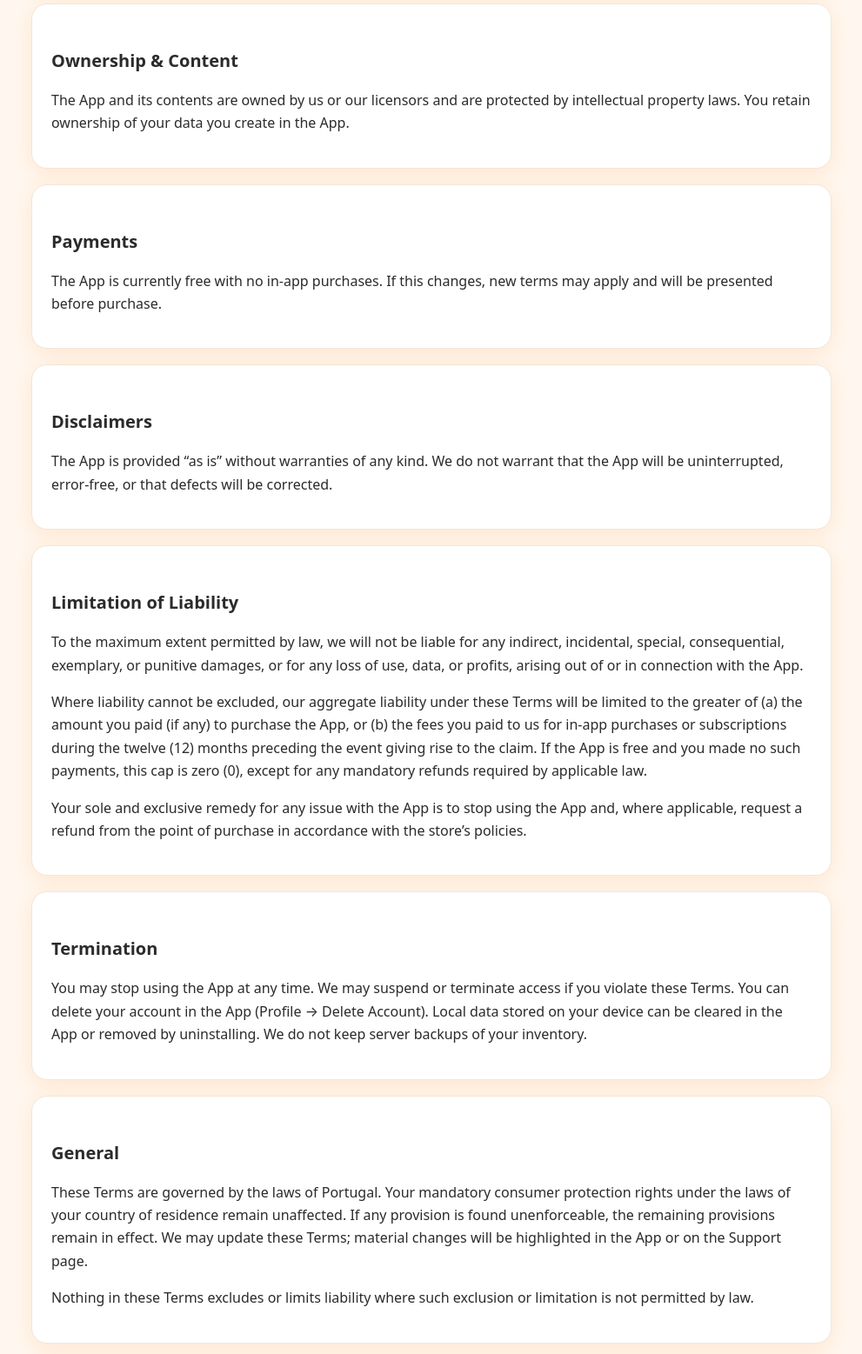
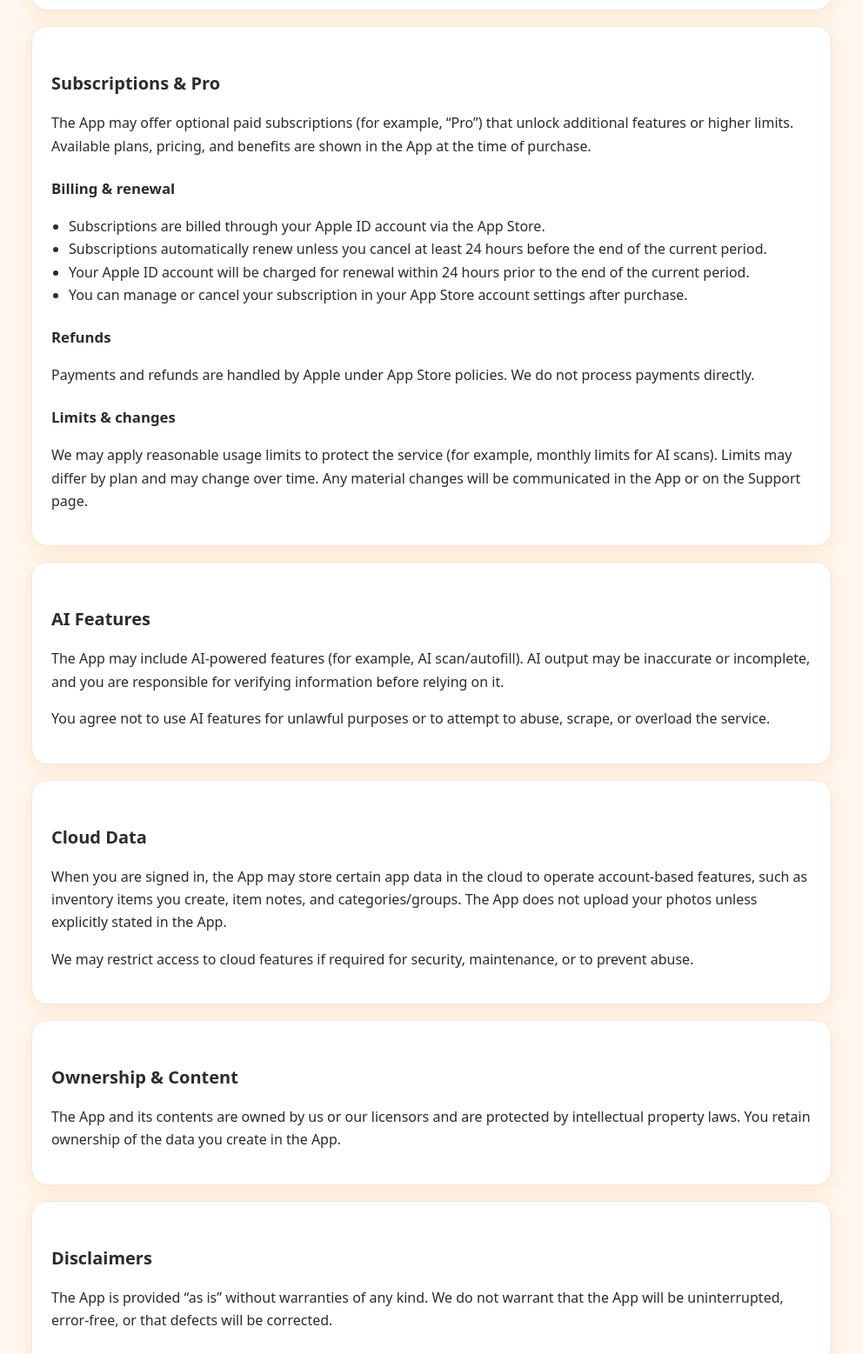
Before and after one commit to Squirrel-app/SquirrelVault-Tracker-Support, a plain HTML site: page terms.html in a window 1280 px wide. Shown: the part 1073-2630 px from the top of the page at 87% size, without its empty margins (144-1135 px from the left). Drawn offline with Linux system fonts and the light colour scheme.

Commit message:
Update terms.html

```diff
--- a/terms.html
+++ b/terms.html
@@ -61,7 +61,7 @@
   .card {
     background: var(--card);
     border: 1px solid var(--border);
-    border-radius: var(--radius);
+    border-radius: 18px;
     box-shadow: var(--shadow);
     padding: 22px;
     margin: 18px 0;
@@ -71,10 +71,6 @@
   a { color: var(--link); text-decoration: none; }
   a:hover { text-decoration: underline; }
   ul { padding-left: 20px; }
-  details summary { cursor: pointer; font-weight: 700; }
-  .grid { display: grid; grid-template-columns: repeat(auto-fit, minmax(280px, 1fr)); gap: 16px; }
-  .btn { display:inline-block; padding:10px 14px; border-radius:12px; border:1px solid var(--border); text-decoration:none; background: var(--card); }
-  .btn:hover { background: rgba(0,0,0,.03); }
   footer { margin-top: 36px; color: var(--muted); font-size: .9rem; display:flex; gap:12px; flex-wrap:wrap; align-items:center; }
   .pill { border:1px solid var(--border); border-radius:999px; padding:6px 10px; }
   :target { outline: 2px solid var(--accent); outline-offset: 6px; border-radius: 14px; }
@@ -88,13 +84,17 @@
       <div class="logo"><img src="squirrelvault-icon.png" alt="SquirrelVault Tracker logo"></div>
       <div>
         <h1>Terms of Use / EULA</h1>
-        <div class="sub">Updated <time datetime="2025-08-16">16 Aug 2025</time></div>
+        <div class="sub">Updated <time datetime="2026-02-18">18 Feb 2026</time></div>
       </div>
     </div>
     <nav class="toc">
       <a href="./index.html">← Back to Support</a>
       <a href="#license">License</a>
+      <a href="#accounts">Accounts</a>
       <a href="#use">Acceptable Use</a>
+      <a href="#pro">Subscriptions & Pro</a>
+      <a href="#ai">AI Features</a>
+      <a href="#cloud">Cloud Data</a>
       <a href="#ownership">Ownership</a>
       <a href="#warranty">Disclaimers</a>
       <a href="#liability">Limitation of Liability</a>
@@ -110,12 +110,12 @@
 
   <section id="license" class="card">
     <h2>License</h2>
-    <p>We grant you a limited, non‑exclusive, non‑transferable, revocable license to use the App on Apple‑branded devices that you own or control, as permitted by the App Store Terms and Usage Rules.</p>
+    <p>We grant you a limited, non-exclusive, non-transferable, revocable license to use the App on Apple-branded devices that you own or control, as permitted by the App Store Terms and Usage Rules.</p>
   </section>
 
   <section id="accounts" class="card">
-    <h2>Accounts & Access</h2>
-    <p>Sign‑in is required to access the App (Google, Apple, or Facebook). You are responsible for maintaining the security of your device and account. You must be legally permitted to use the App in your location.</p>
+    <h2>Accounts &amp; Access</h2>
+    <p>Sign-in may be required to access some or all features of the App (e.g., Google, Apple, or Facebook). You are responsible for maintaining the security of your device and account. You must be legally permitted to use the App in your location.</p>
   </section>
 
   <section id="use" class="card">
@@ -127,31 +127,58 @@
     </ul>
   </section>
 
-  <section id="ownership" class="card">
-    <h2>Ownership & Content</h2>
-    <p>The App and its contents are owned by us or our licensors and are protected by intellectual property laws. You retain ownership of your data you create in the App.</p>
+  <section id="pro" class="card">
+    <h2>Subscriptions &amp; Pro</h2>
+    <p>The App may offer optional paid subscriptions (for example, “Pro”) that unlock additional features or higher limits. Available plans, pricing, and benefits are shown in the App at the time of purchase.</p>
+
+    <h3>Billing &amp; renewal</h3>
+    <ul>
+      <li>Subscriptions are billed through your Apple ID account via the App Store.</li>
+      <li>Subscriptions automatically renew unless you cancel at least 24 hours before the end of the current period.</li>
+      <li>Your Apple ID account will be charged for renewal within 24 hours prior to the end of the current period.</li>
+      <li>You can manage or cancel your subscription in your App Store account settings after purchase.</li>
+    </ul>
+
+    <h3>Refunds</h3>
+    <p>Payments and refunds are handled by Apple under App Store policies. We do not process payments directly.</p>
+
+    <h3>Limits &amp; changes</h3>
+    <p>We may apply reasonable usage limits to protect the service (for example, monthly limits for AI scans). Limits may differ by plan and may change over time. Any material changes will be communicated in the App or on the Support page.</p>
   </section>
 
-  <section id="payments" class="card">
-    <h2>Payments</h2>
-    <p>The App is currently free with no in‑app purchases. If this changes, new terms may apply and will be presented before purchase.</p>
+  <section id="ai" class="card">
+    <h2>AI Features</h2>
+    <p>The App may include AI-powered features (for example, AI scan/autofill). AI output may be inaccurate or incomplete, and you are responsible for verifying information before relying on it.</p>
+    <p>You agree not to use AI features for unlawful purposes or to attempt to abuse, scrape, or overload the service.</p>
+  </section>
+
+  <section id="cloud" class="card">
+    <h2>Cloud Data</h2>
+    <p>When you are signed in, the App may store certain app data in the cloud to operate account-based features, such as inventory items you create, item notes, and categories/groups. The App does not upload your photos unless explicitly stated in the App.</p>
+    <p>We may restrict access to cloud features if required for security, maintenance, or to prevent abuse.</p>
+  </section>
+
+  <section id="ownership" class="card">
+    <h2>Ownership &amp; Content</h2>
+    <p>The App and its contents are owned by us or our licensors and are protected by intellectual property laws. You retain ownership of the data you create in the App.</p>
   </section>
 
   <section id="warranty" class="card">
     <h2>Disclaimers</h2>
-    <p>The App is provided “as is” without warranties of any kind. We do not warrant that the App will be uninterrupted, error‑free, or that defects will be corrected.</p>
+    <p>The App is provided “as is” without warranties of any kind. We do not warrant that the App will be uninterrupted, error-free, or that defects will be corrected.</p>
   </section>
 
   <section id="liability" class="card">
     <h2>Limitation of Liability</h2>
     <p>To the maximum extent permitted by law, we will not be liable for any indirect, incidental, special, consequential, exemplary, or punitive damages, or for any loss of use, data, or profits, arising out of or in connection with the App.</p>
-<p>Where liability cannot be excluded, our aggregate liability under these Terms will be limited to the greater of (a) the amount you paid (if any) to purchase the App, or (b) the fees you paid to us for in‑app purchases or subscriptions during the twelve (12) months preceding the event giving rise to the claim. If the App is free and you made no such payments, this cap is zero (0), except for any mandatory refunds required by applicable law.</p>
-<p>Your sole and exclusive remedy for any issue with the App is to stop using the App and, where applicable, request a refund from the point of purchase in accordance with the store’s policies.</p>
+    <p>Where liability cannot be excluded, our aggregate liability under these Terms will be limited to the greater of (a) the amount you paid (if any) to purchase the App, or (b) the fees you paid to us for in-app purchases or subscriptions during the twelve (12) months preceding the event giving rise to the claim. If you made no such payments, this cap is zero (0), except for any mandatory refunds required by applicable law.</p>
+    <p>Your sole and exclusive remedy for any issue with the App is to stop using the App and, where applicable, request a refund from the point of purchase in accordance with the store’s policies.</p>
   </section>
 
   <section id="termination" class="card">
     <h2>Termination</h2>
-    <p>You may stop using the App at any time. We may suspend or terminate access if you violate these Terms. You can delete your account in the App (Profile → Delete Account). Local data stored on your device can be cleared in the App or removed by uninstalling. We do not keep server backups of your inventory.</p>
+    <p>You may stop using the App at any time. We may suspend or terminate access if you violate these Terms.</p>
+    <p>You can delete your account in the App (if available). If you delete your account, we will remove or anonymize associated cloud data to the extent required and technically feasible. Local data stored on your device can be cleared in the App (if available) or removed by uninstalling the App.</p>
   </section>
 
   <section id="general" class="card">
```
